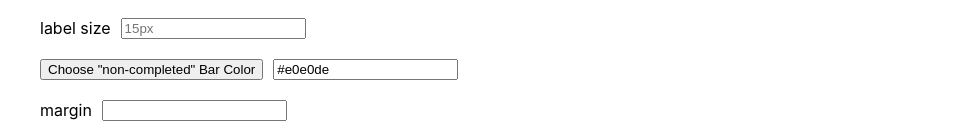
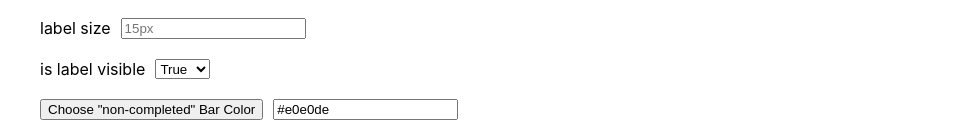
Before and after one commit to ExtDev0327/progressbar, a React (Create React App) app in the folder example/: page / in a window 1280 px wide. Shown: the part 412-550 px from the top of the page, without its empty margins (0-959 px from the left). Built offline with nearby package versions, Linux system fonts and the light colour scheme.

Commit message:
Example updated

```diff
--- a/example/src/CustomizedBar.js
+++ b/example/src/CustomizedBar.js
@@ -16,7 +16,8 @@ const CustomizedBar = () => {
     labelColor: "#e80909",
     labelSize: "15px",
     margin: "",
-    padding: ""
+    padding: "",
+    isLabelVisible: true
   };
 
   const [state, setState] = useState(INITIAL_STATE);
--- a/example/src/Parameters.js
+++ b/example/src/Parameters.js
@@ -7,7 +7,7 @@ const Parameters = ({
   handleChange,
   handleBgChange,
   handleBaseBgChange,
-  handleLabelColorChange
+  handleLabelColorChange,
 }) => {
   const [barColor, setBarColor] = useState("#6a1b9a");
   const [baseBgColor, setBaseBgColor] = useState("#e0e0de");
@@ -16,17 +16,17 @@ const Parameters = ({
   const cpTwo = useClickOutside(false);
   const cpThree = useClickOutside(false);
 
-  const handleColorChangeCpOne = color => {
+  const handleColorChangeCpOne = (color) => {
     setBarColor(color.hex);
     handleBgChange(color.hex);
   };
 
-  const handleColorChangeCpTwo = color => {
+  const handleColorChangeCpTwo = (color) => {
     setBaseBgColor(color.hex);
     handleBaseBgChange(color.hex);
   };
 
-  const handleColorChangeCpThree = color => {
+  const handleColorChangeCpThree = (color) => {
     setLabelColor(color.hex);
     handleLabelColorChange(color.hex);
   };
@@ -63,7 +63,7 @@ const Parameters = ({
           value={barColor}
           name="bgcolor"
           type="text"
-          onChange={event => {
+          onChange={(event) => {
             handleChange(event);
             setBarColor(event.target.value);
           }}
@@ -133,7 +133,7 @@ const Parameters = ({
           value={labelColor}
           name="labelColor"
           type="text"
-          onChange={event => {
+          onChange={(event) => {
             handleChange(event);
             setBaseBgColor(event.target.value);
           }}
@@ -148,6 +148,18 @@ const Parameters = ({
           placeholder="15px"
           onChange={handleChange}
         />
+      </div>
+      <div className="param">
+        <label htmlFor="isLabelVisible">is label visible</label>
+        <select
+          name="isLabelVisible"
+          defaultValue="true"
+          id="isLabelVisible"
+          onChange={handleChange}
+        >
+          <option value="true">True</option>
+          <option value="false">False</option>
+        </select>
       </div>
       <div className="param">
         <button onClick={() => cpTwo.setIsVisible(true)}>
@@ -169,7 +181,7 @@ const Parameters = ({
           value={baseBgColor}
           name="baseBgColor"
           type="text"
-          onChange={event => {
+          onChange={(event) => {
             handleChange(event);
             setBaseBgColor(event.target.value);
           }}
```
Also changed, not shown: 1 other file (tests, documents, lock files or other folders).
